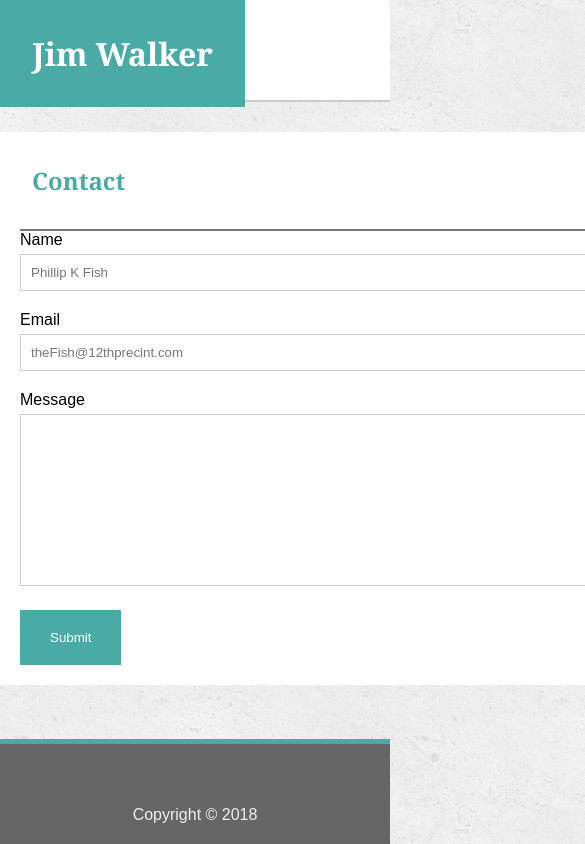
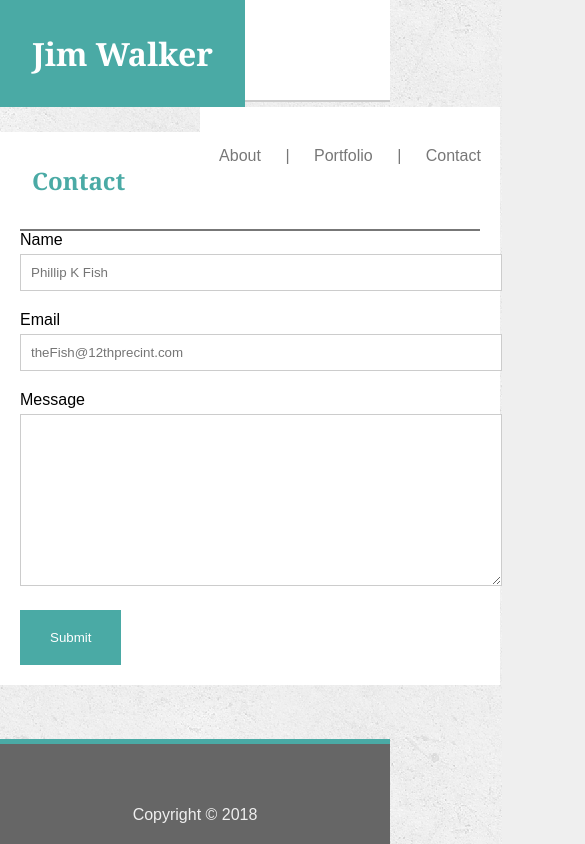
Before and after one commit to jim-walker/Responsive-Portfolio, a plain HTML site: page contact.html in a window 390 px wide. Shown: the top 844 px of the page, 585 px wide, since content can reach past the window. Drawn offline with Linux system fonts and the light colour scheme.

Commit message:
Responsive Final

```diff
--- a/assets/css/style.css
+++ b/assets/css/style.css
@@ -165,3 +165,44 @@
     bottom: 20px;
     width: 200px;
 }
+
+@media screen and (max-width: 980px) {
+    .widthRow {
+        width: 720px;
+    }
+    .myContact{
+        width: 680px;
+        height: auto
+    }
+    .portRow{
+        width: 680px;
+        height: 500px
+    }
+}
+
+  @media screen and (max-width: 768px) {
+    .widthRow {
+        width: 600px;
+    }
+    .myContact{
+        width: 560px;
+        height: auto
+    }
+    .portRow{
+        width: 560px;
+        height: 500px;
+    }
+  }
+  @media screen and (max-width: 640px) {
+    .widthRow {
+        width: 500px;
+    }
+    .myContact{
+        width: 460px;
+        height: auto
+    }
+    .portRow{
+        width: 460px;
+        height: 700px;
+    }
+  }
```
